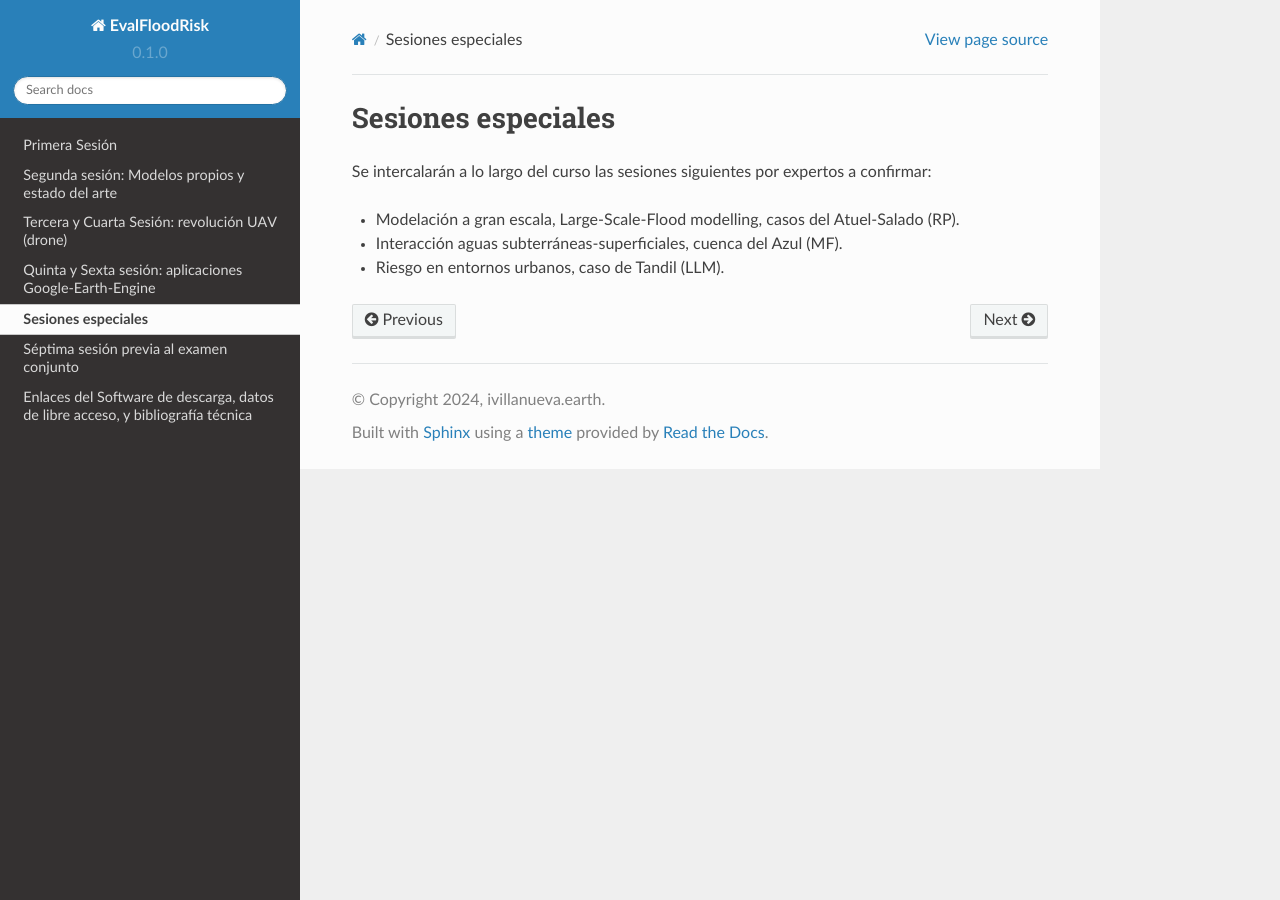
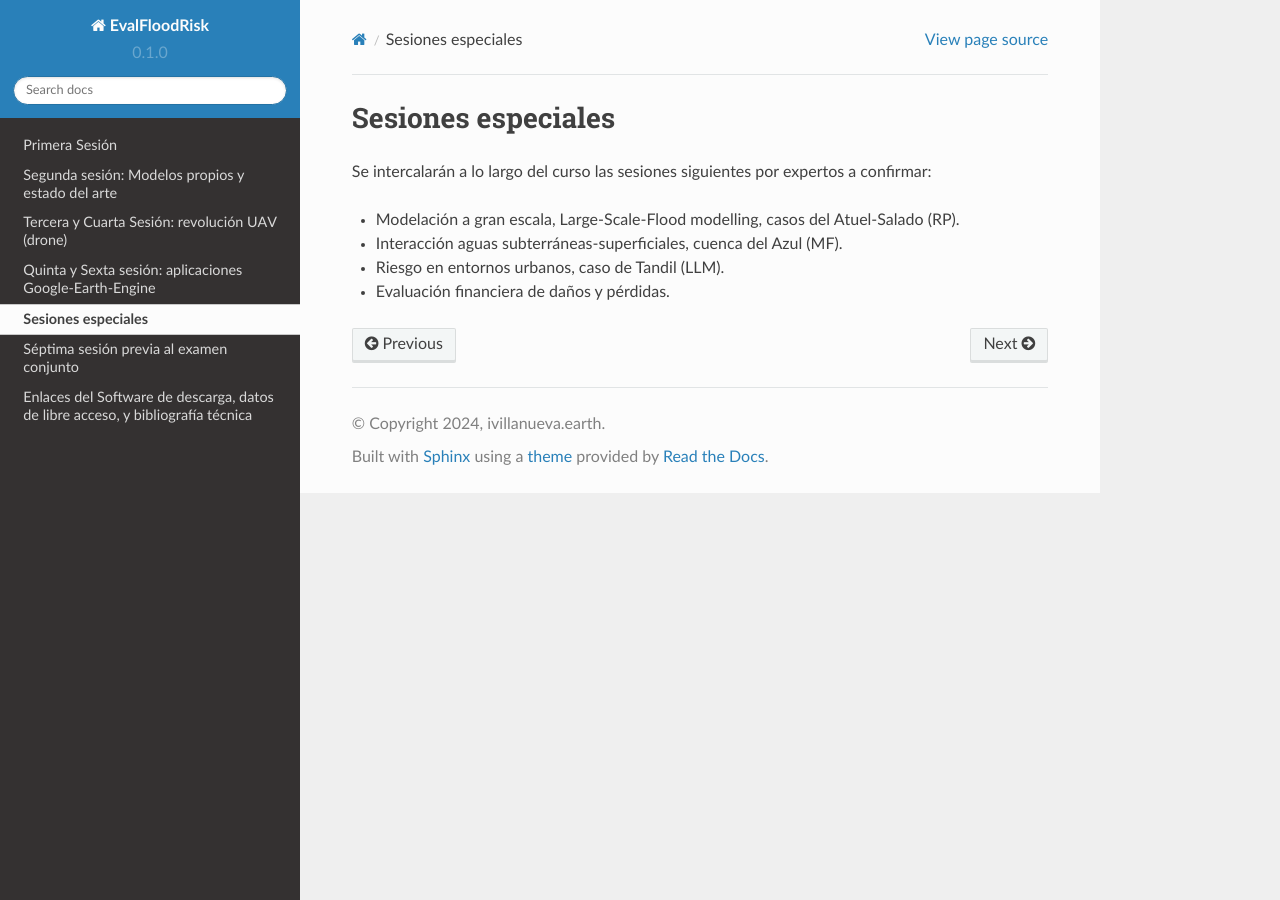
Before and after one commit to ivillamadrid/EvalFloodRisk_RSSWE, a Sphinx documentation site: the page built from docs/source/ExtraS.rst, in a window 1280 px wide. Built offline with Sphinx 7.4.7 and the Read the Docs theme 2.0.0, drawn with Linux system fonts in a browser that asks for light colours.

Commit message:
Update ExtraS.rst

```diff
--- a/docs/source/ExtraS.rst
+++ b/docs/source/ExtraS.rst
@@ -8,3 +8,5 @@ Se  intercalarán a lo largo del curso las sesiones siguientes por expertos a co
 * Interacción aguas subterráneas-superficiales, cuenca del Azul (MF).
 
 * Riesgo en entornos urbanos, caso de Tandil (LLM).
+
+* Evaluación financiera de daños y pérdidas.
```
